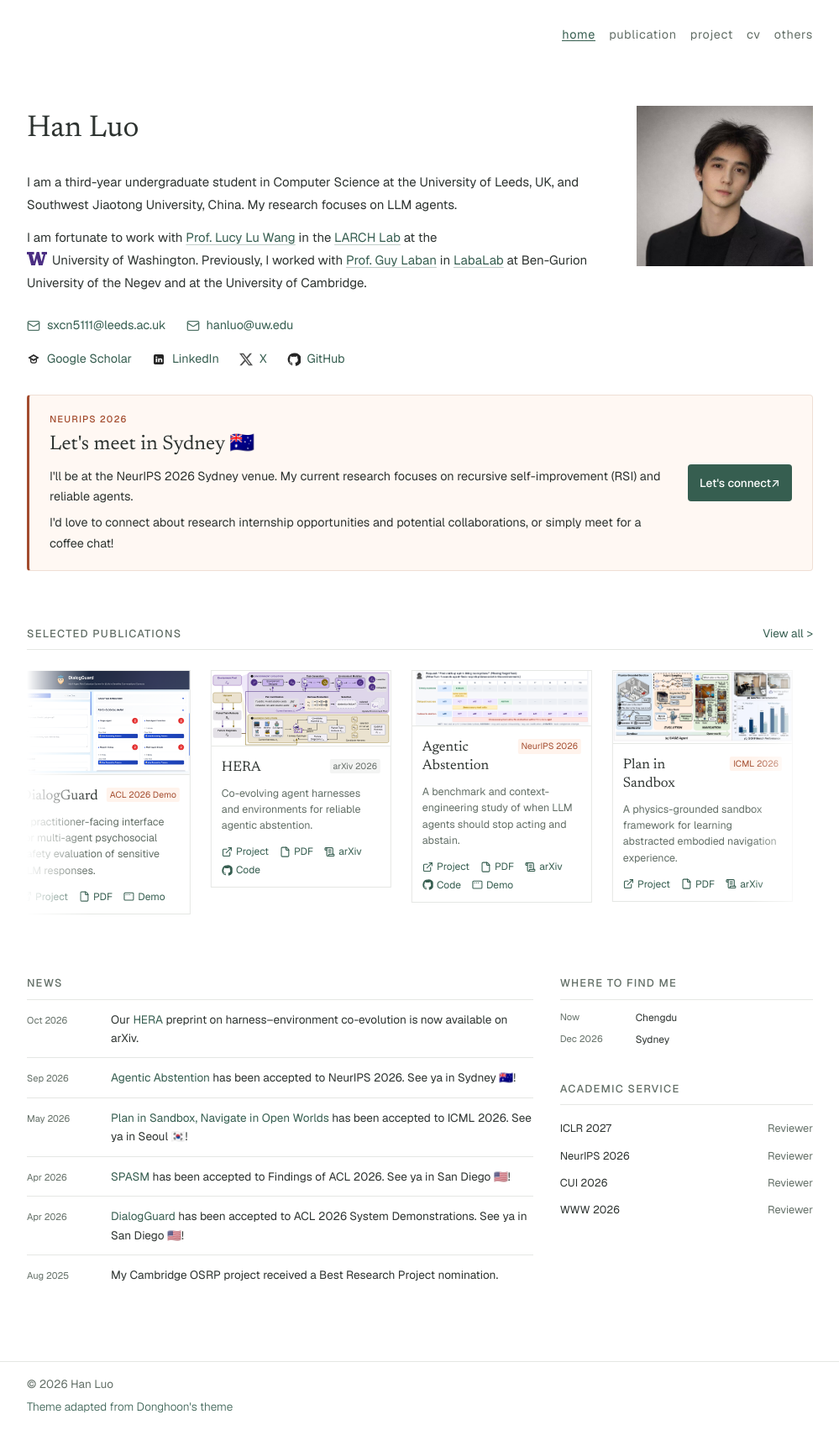
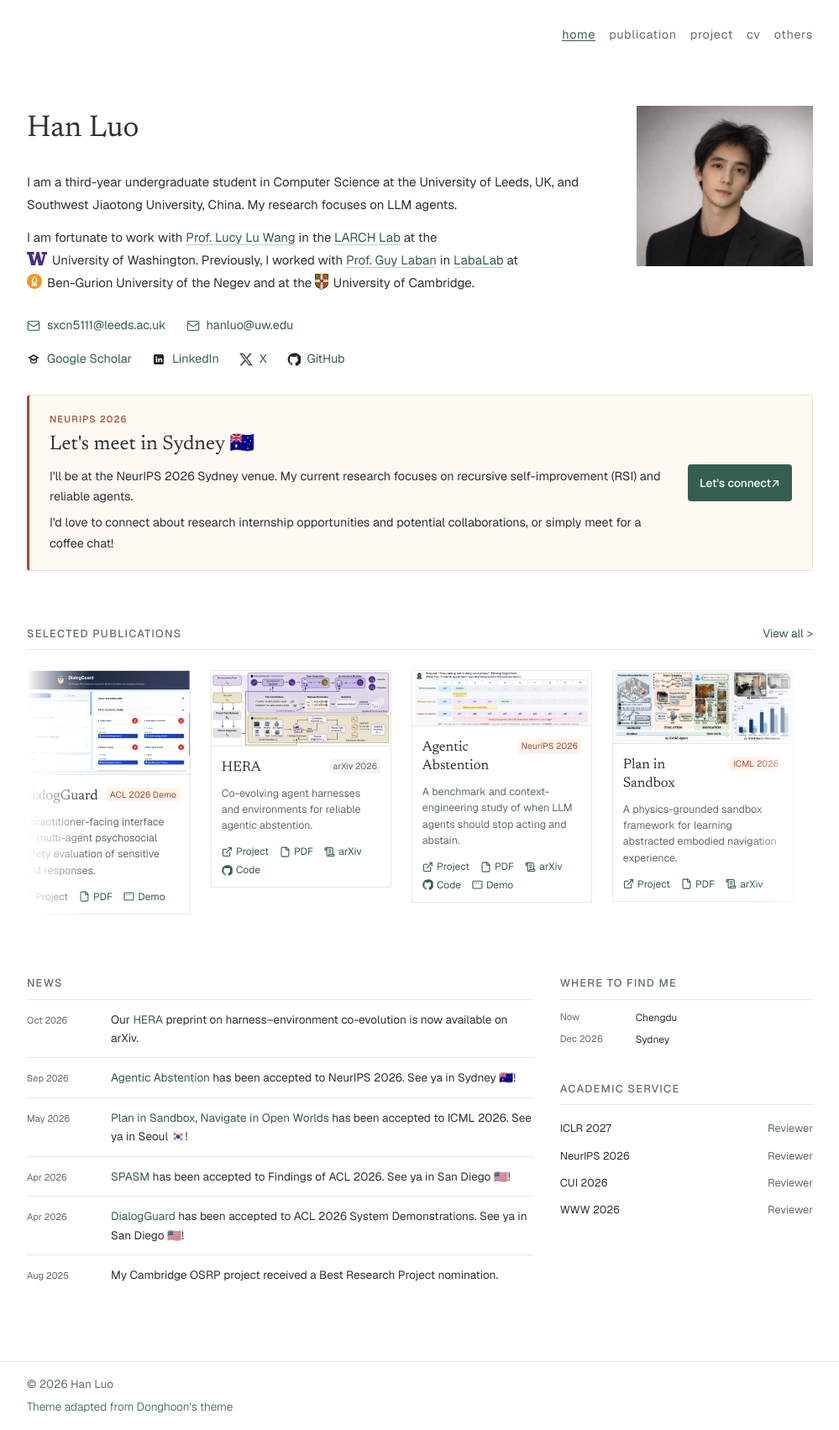
Before and after one commit to lhannnn/lhannnn.github.io, a Jekyll site: the page built from index.html, in a window 1280 px wide. Shown: the whole page at 84% size, without its empty margins (140-1139 px from the left). Built offline with Jekyll 4.4.1, drawn with Linux system fonts in a browser that asks for light colours; nearby versions of some CDN libraries; some web fonts are replaced.

Commit message:
Add coordinated Cambridge and Ben-Gurion affiliation emblems

```diff
--- a/assets/css/home.css
+++ b/assets/css/home.css
@@ -22,6 +22,16 @@
   height: auto;
   margin-inline-end: .15em;
   vertical-align: -.08em;
+}
+
+.home-institution-logo--bgu {
+  width: 1.125rem;
+  vertical-align: -.15em;
+}
+
+.home-institution-logo--cambridge {
+  width: 1rem;
+  vertical-align: -.18em;
 }
 
 .home-bio a {
--- a/index.html
+++ b/index.html
@@ -17,7 +17,7 @@
           <img src="{{ '/assets/images/profile.jpg' | relative_url }}?v=original-aa7bf4d3" alt="Han Luo portrait" class="home-portrait-mobile"/>
         </div>
         <p class="home-bio mt-3">I am a third-year undergraduate student in Computer Science at the University of Leeds, UK, and Southwest Jiaotong University, China. My research focuses on LLM agents.</p>
-        <p class="home-bio mt-3">I am fortunate to work with <a href="https://llwang.net/">Prof. Lucy Lu Wang</a> in the <a href="https://larchlab.org/">LARCH Lab</a> at the <span class="home-institution"><img src="{{ '/assets/images/icons/uw-block-w.svg' | relative_url }}" alt="" class="home-institution-logo" width="24" height="16"> University of Washington</span>. Previously, I worked with <a href="https://www.guylaban.com/">Prof. Guy Laban</a> in <a href="https://labalab.li/">LabaLab</a> at Ben-Gurion University of the Negev and at the University of Cambridge.</p>
+        <p class="home-bio mt-3">I am fortunate to work with <a href="https://llwang.net/">Prof. Lucy Lu Wang</a> in the <a href="https://larchlab.org/">LARCH Lab</a> at the <span class="home-institution"><img src="{{ '/assets/images/icons/uw-block-w.svg' | relative_url }}" alt="" class="home-institution-logo" width="24" height="16"> University of Washington</span>. Previously, I worked with <a href="https://www.guylaban.com/">Prof. Guy Laban</a> in <a href="https://labalab.li/">LabaLab</a> at <span class="home-institution"><img src="{{ '/assets/images/icons/bgu-emblem.svg' | relative_url }}" alt="" class="home-institution-logo home-institution-logo--bgu" width="18" height="18"> Ben-Gurion University</span> of the Negev and at the <span class="home-institution"><img src="{{ '/assets/images/icons/cambridge-crest.svg' | relative_url }}" alt="" class="home-institution-logo home-institution-logo--cambridge" width="16" height="19"> University of Cambridge</span>.</p>
       </div>
       <div class="hidden text-center lg:col-span-3 lg:block lg:self-center">
         <img src="{{ '/assets/images/profile.jpg' | relative_url }}?v=original-aa7bf4d3" alt="Han Luo portrait" class="mx-auto block w-full" style="max-width: 225px;"/>
```
Also changed, not shown: assets/images/icons/bgu-emblem.svg (added), assets/images/icons/cambridge-crest.svg (added).
